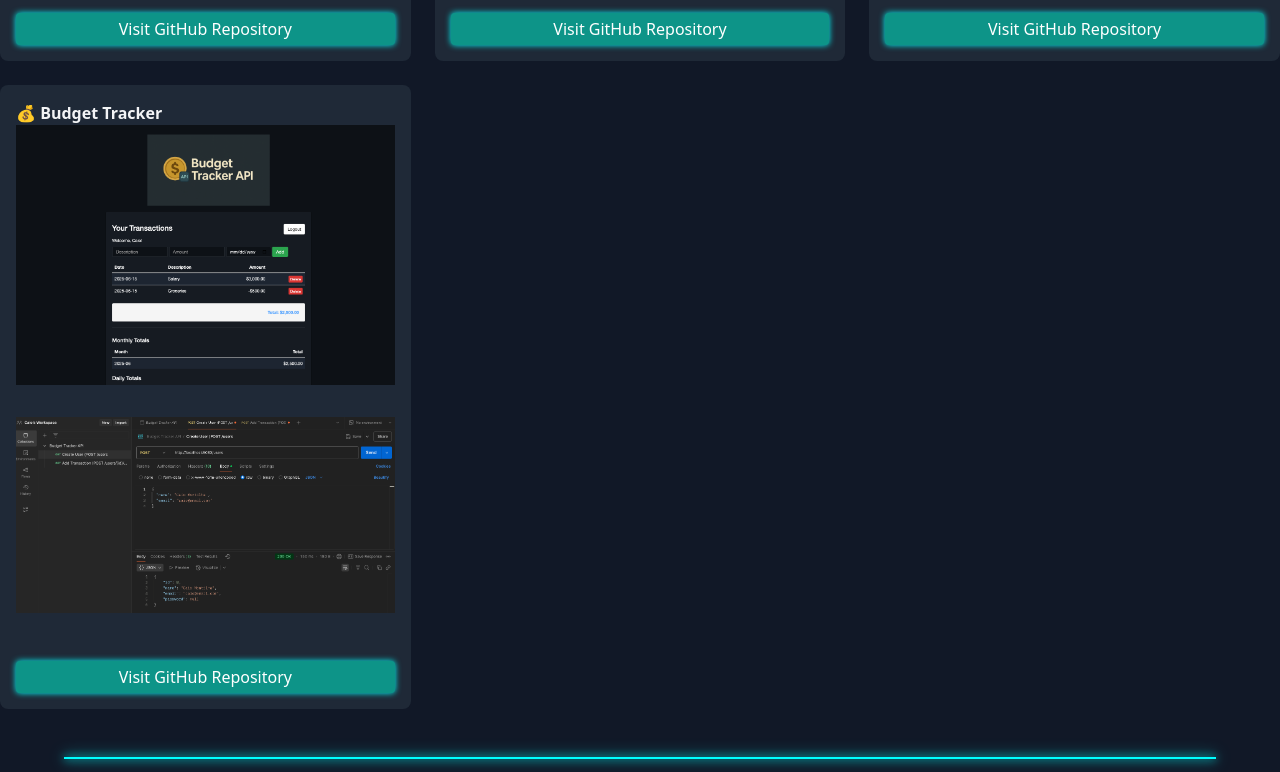
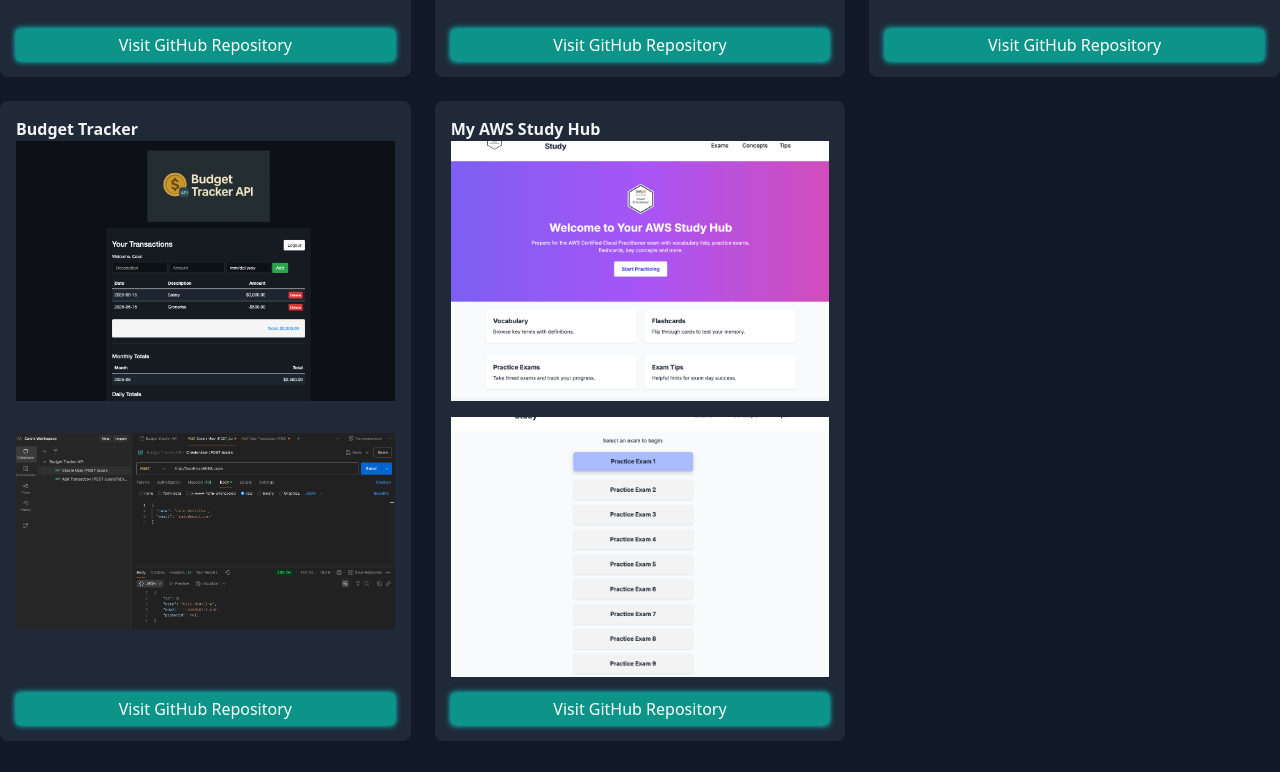
Before and after one commit to cmontilha/CaioPortfolio, a plain HTML site: page index.html in a window 1280 px wide. Shown: the part 4708-5480 px from the top of the page. Drawn offline with nearby package versions, Linux system fonts and the light colour scheme; animation ran at ten frames a second.

Commit message:
Add new Web Development Project "My AWS Study Hub"

```diff
--- a/index.html
+++ b/index.html
@@ -250,7 +250,7 @@
                                 </button>
                             </div>
                             <div class="card project-card">
-                                <h4 class="font-semibold">💰 Budget Tracker</h4>
+                                <h4 class="font-semibold">Budget Tracker</h4>
                                 <img
                                         src="assets/images/budget_tracker_dashboard2.png"
                                         alt="Budget Tracker Dashboard"
@@ -263,6 +263,23 @@
                                     Full-stack budgeting app using Java Dropwizard + Hibernate (backend) and AngularJS (frontend). Supports user registration, transaction logging, and real-time spending summaries. Styled with Bootstrap and custom dark mode.
                                 </p>
                                 <button class="repo-btn" data-lang="btn-repo" onclick="window.open('https://github.com/cmontilha/budget-tracker-api', '_blank')">
+                                    Visit GitHub Repository
+                                </button>
+                            </div>
+                            <div class="card project-card">
+                                <h4 class="font-semibold">My AWS Study Hub</h4>
+                                <img
+                                        src="assets/images/awsquizlet-preview.png"
+                                        alt="AWS Cloud Quizlet"
+                                        style="height: 260px; width: 100%; object-fit: cover; display: block; margin-bottom: 1rem;">
+                                <img
+                                        src="assets/images/awsquizlet-preview2.png"
+                                        alt="AWS Cloud Quizlet"
+                                        style="height: 260px; width: 100%; object-fit: cover; display: block; margin-bottom: 1rem;">
+                                <p class="hidden">
+                                    An interactive web study hub designed to help users prepare for the AWS Cloud Practitioner (CLF-C02) exam. Includes flashcards, vocabulary, exam simulator with timer, and key concepts. All built with HTML, CSS, JavaScript, and JSON.
+                                </p>
+                                <button class="repo-btn" onclick="window.open('https://github.com/cmontilha/aws-cloud-quizlet', '_blank')">
                                     Visit GitHub Repository
                                 </button>
                             </div>
```
Also changed, not shown: assets/images/awsquizlet-preview.png (added), assets/images/awsquizlet-preview2.png (added).
